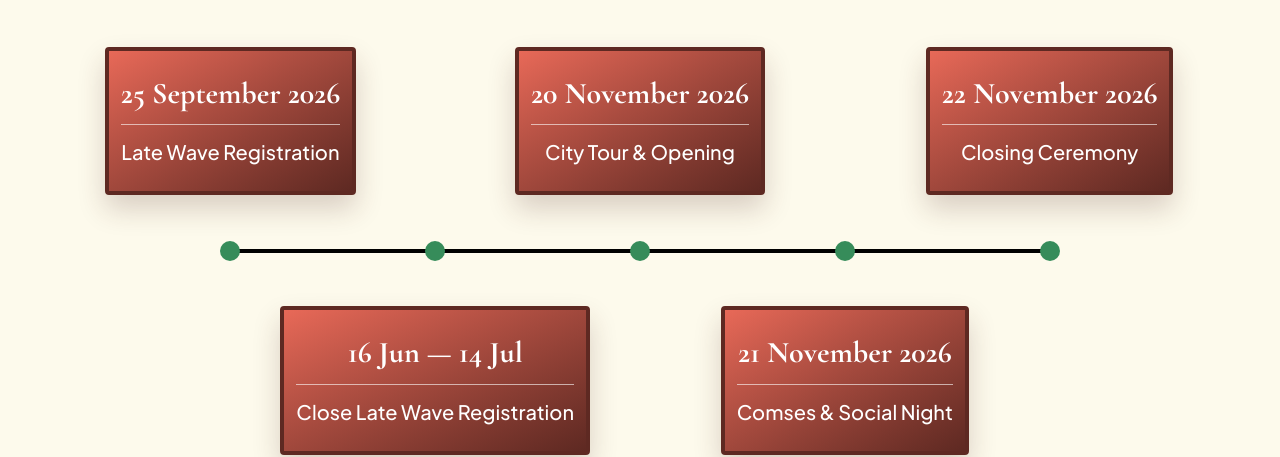
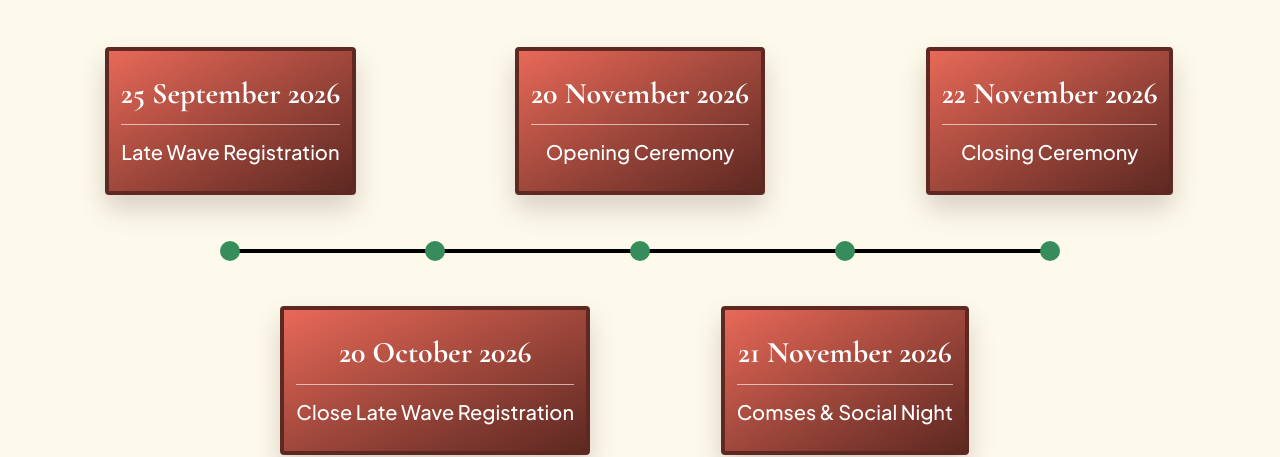
Before and after one commit to itjoinmun/joinmun2026, a Next.js app: page / in a window 1280 px wide. Shown: the part 3640-4097 px from the top of the page. Built offline with nearby package versions, Linux system fonts and the light colour scheme.

Commit message:
fix: update timeline dates and link in footer

```diff
--- a/src/components/footer.tsx
+++ b/src/components/footer.tsx
@@ -16,7 +16,7 @@ export default function Footer() {
           <div className="mt-3 flex flex-col gap-3 text-xs text-white/75 md:mt-4 md:font-b3 md:text-base">
             <Link href="/#councils" className="transition-colors hover:text-white">Councils</Link>
             <Link href="/#timeline" className="transition-colors hover:text-white">Timeline</Link>
-            <Link href="/pricing" className="transition-colors hover:text-white">Pricing</Link>
+            <Link target="_blank" rel="noopener noreferrer" href="https://www.instagram.com/p/Dds8jR_D5D5/?img_index=1&stkn=cDUwMDdxOHo2bHgz" className="transition-colors hover:text-white">Pricing</Link>
           </div>
         </div>
 
--- a/src/modules/landing/timeline.tsx
+++ b/src/modules/landing/timeline.tsx
@@ -6,8 +6,8 @@ import Container from "@/src/components/ui/container";
 
 const TIMELINE = [
   { date: "25 September 2026", label: "Late Wave Registration" },
-  { date: "16 Jun — 14 Jul", label: "Close Late Wave Registration" },
-  { date: "20 November 2026", label: "City Tour & Opening" },
+  { date: "20 October 2026", label: "Close Late Wave Registration" },
+  { date: "20 November 2026", label: "Opening Ceremony" },
   { date: "21 November 2026", label: "Comses & Social Night" },
   { date: "22 November 2026", label: "Closing Ceremony" },
 ];
```
